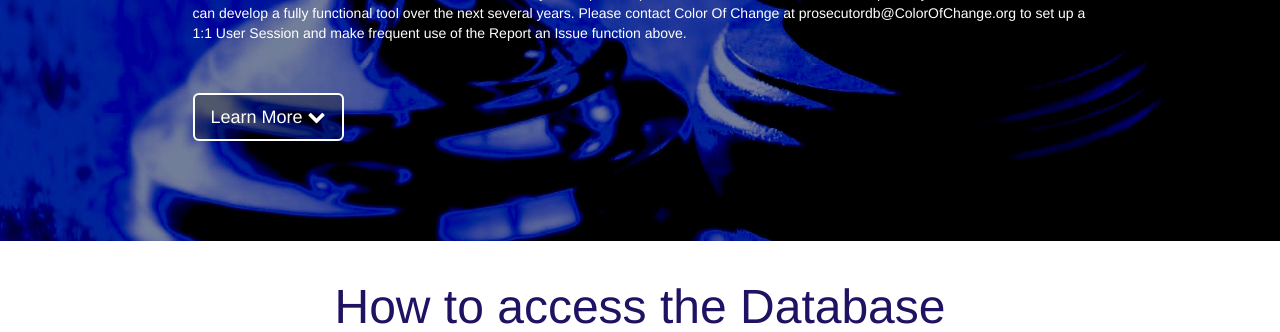
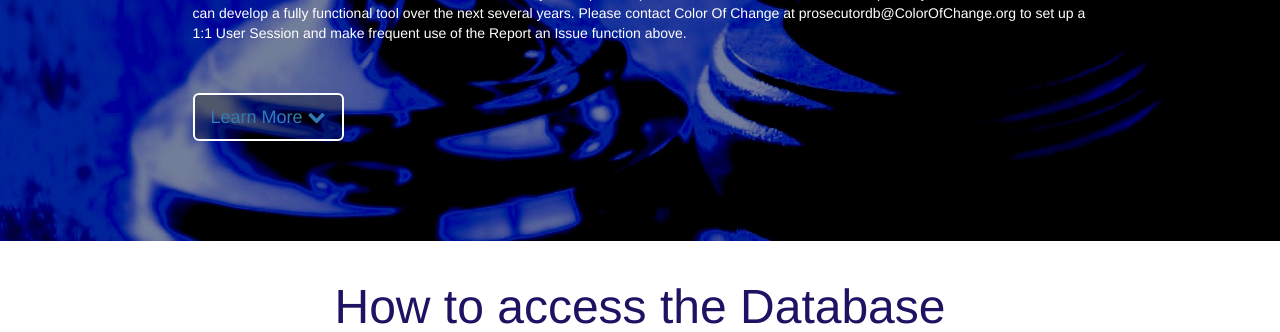
Before and after one commit to joeknows718/EXAMPLEDB, a Django app: page / in a window 1280 px wide. Shown: the part 574-906 px from the top of the page. Run offline with Django 3.2, Linux system fonts and the light colour scheme; parts of the project's set-up code (start-up, migrations or seed data) failed here and were passed over; some libraries are stand-ins or nearby versions.

Commit message:
easy fixes

```diff
--- a/static/css/style.css
+++ b/static/css/style.css
@@ -63,9 +63,6 @@
 	padding-left: 25px;
 	padding-right: 25px;
 	}
-a{
-	color:#fff;
-}
 
 a:hover{
 	text-decoration: none;
```
